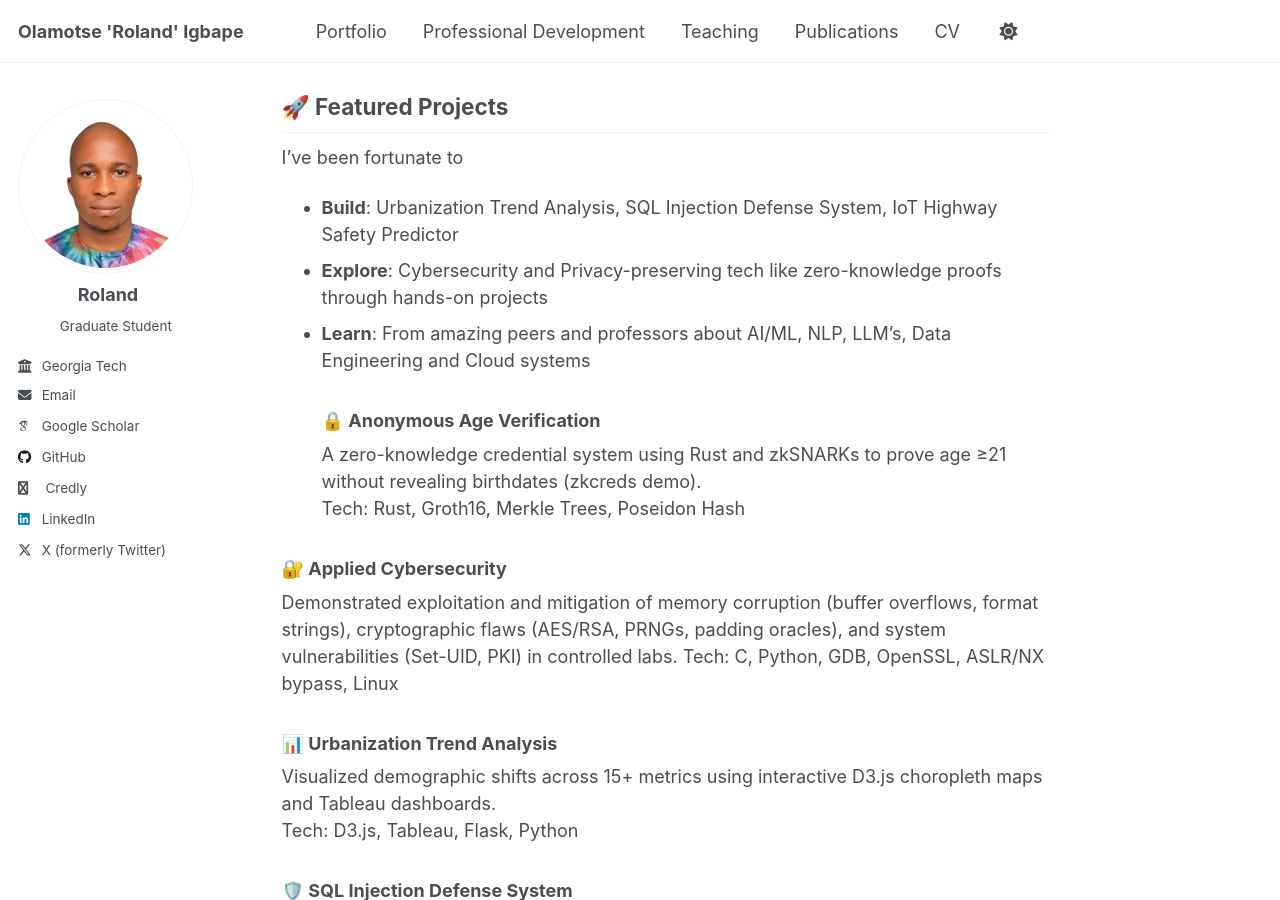
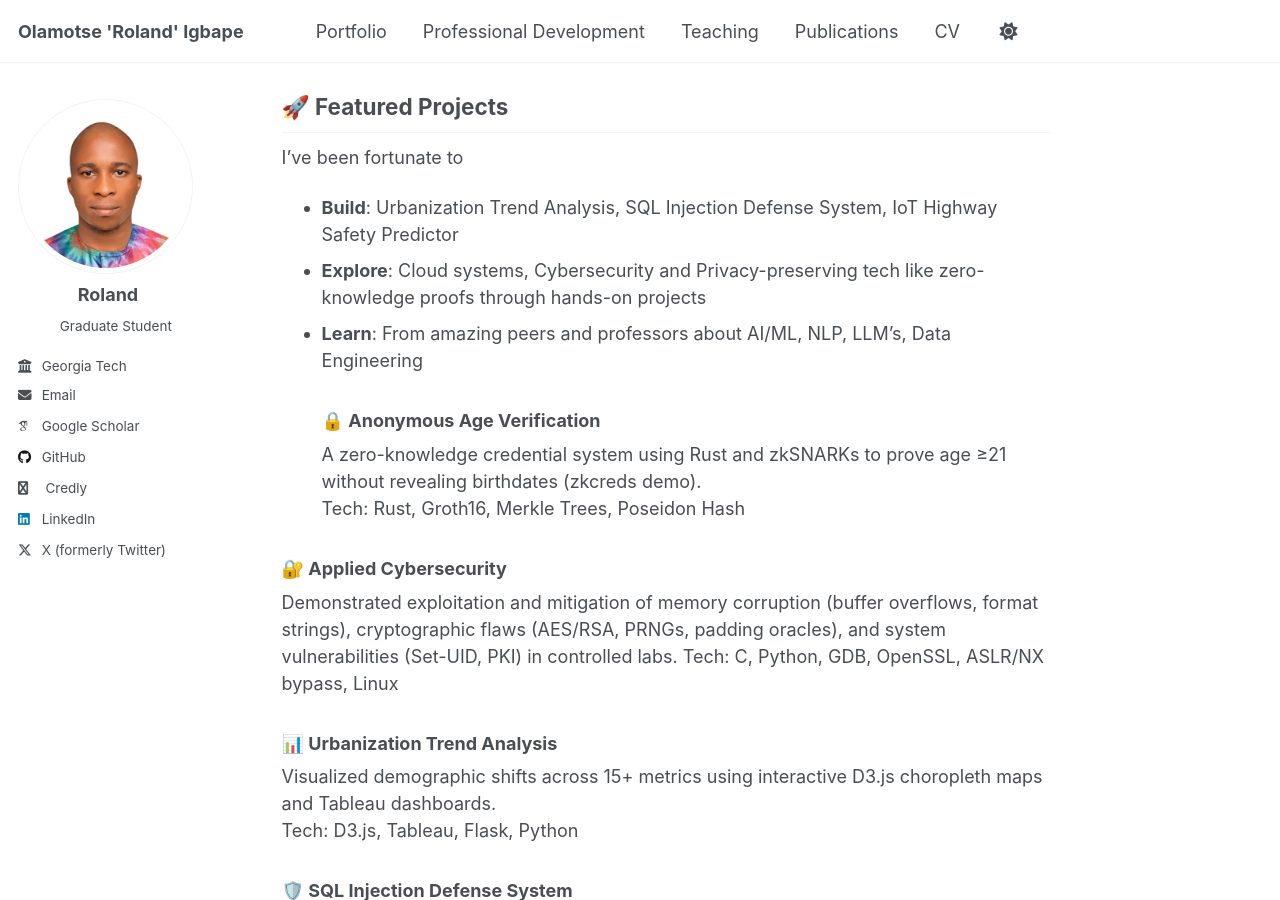
Before and after one commit to oigbape/oigbape.github.io, a Jekyll site: the page built from _pages/about.md, in a window 1280 px wide and 900 px high, scrolled down 531 px. Built offline with Jekyll 4.4.1, drawn with Linux system fonts in a browser that asks for light colours; some web fonts are replaced.

Commit message:
Update about.md

```diff
--- a/_pages/about.md
+++ b/_pages/about.md
@@ -28,8 +28,8 @@ Passionate about using technology to solve real problems such as making systems
 ## 🚀 Featured Projects
 I’ve been fortunate to
 - **Build**: Urbanization Trend Analysis, SQL Injection Defense System, IoT Highway Safety Predictor
-- **Explore**: Cybersecurity and Privacy-preserving tech like zero-knowledge proofs through hands-on projects
-- **Learn**: From amazing peers and professors about AI/ML, NLP, LLM's, Data Engineering and Cloud systems
+- **Explore**: Cloud systems, Cybersecurity and Privacy-preserving tech like zero-knowledge proofs through hands-on projects
+- **Learn**: From amazing peers and professors about AI/ML, NLP, LLM's, Data Engineering
 ### 🔒 Anonymous Age Verification
 A zero-knowledge credential system using Rust and zkSNARKs to prove age ≥21 without revealing birthdates (zkcreds demo).
 Tech: Rust, Groth16, Merkle Trees, Poseidon Hash
```
